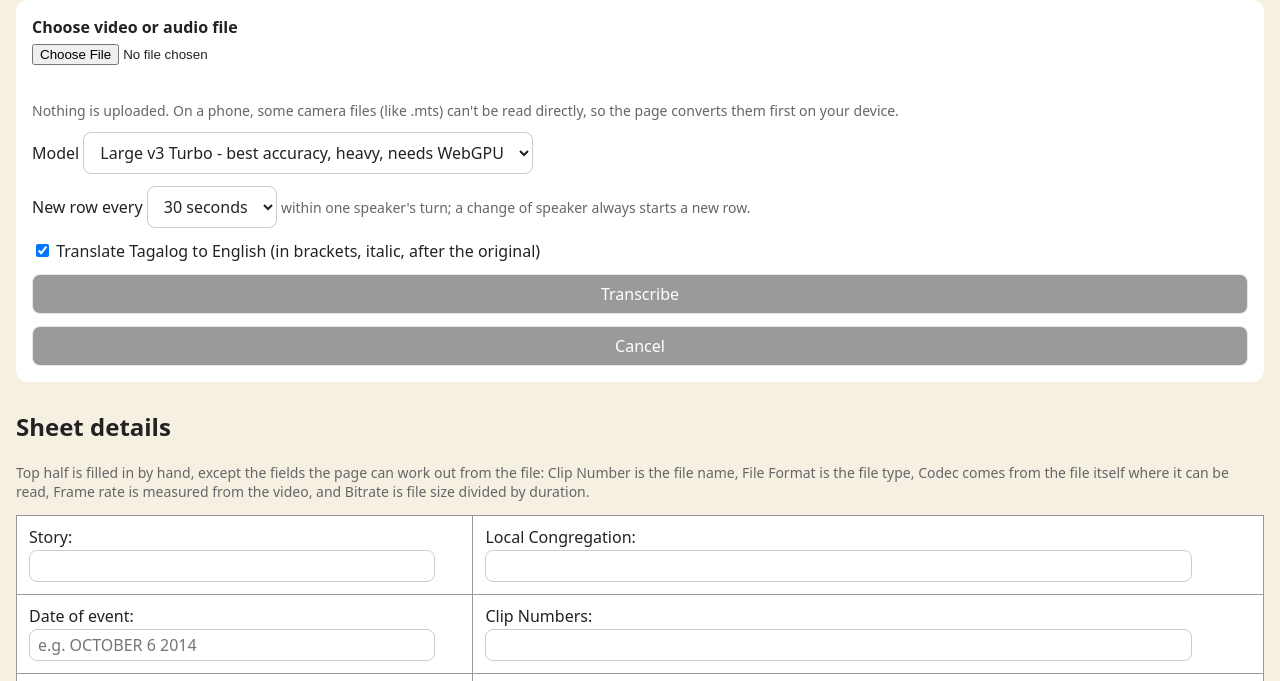
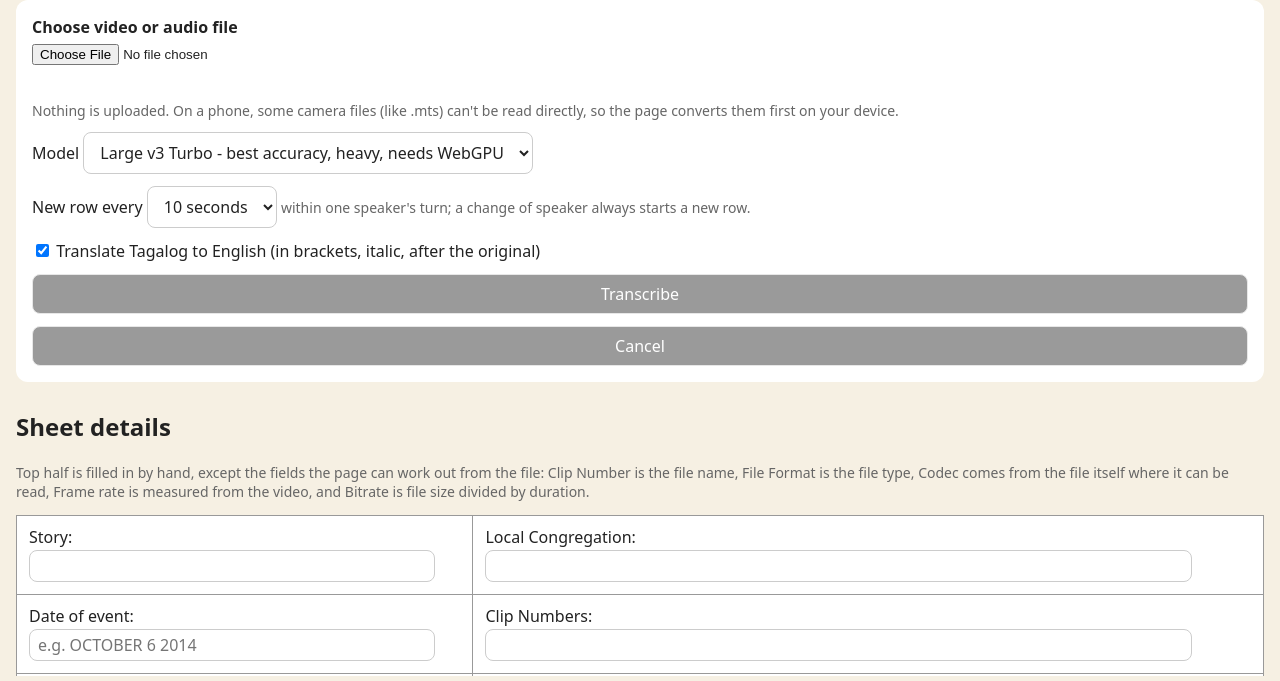
Before and after one commit to bthompson91/video-transcriber, a plain HTML site: page docs/index.html in a window 1280 px wide. Shown: the part 108-789 px from the top of the page. Drawn offline with Linux system fonts and the light colour scheme.

Commit message:
Default row interval to 10s; left side and transcript are independent scrollable frames, sticky video removed

```diff
--- a/docs/index.html
+++ b/docs/index.html
@@ -29,8 +29,8 @@
         </label>
         <label>New row every
           <select id="interval">
-            <option value="10">10 seconds</option>
-            <option value="30" selected>30 seconds</option>
+            <option value="10" selected>10 seconds</option>
+            <option value="30">30 seconds</option>
           </select>
           <span class="muted">within one speaker's turn; a change of speaker always starts a new row.</span>
         </label>
--- a/docs/style.css
+++ b/docs/style.css
@@ -34,11 +34,19 @@ main { max-width: 1400px; margin: 0 auto; padding: 24px 16px 64px; }
 .layout { display: flex; gap: 24px; align-items: stretch; }
 .layout .left { flex: 1 1 420px; min-width: 0; }
 .layout .right { flex: 2 1 520px; min-width: 0; }
-#videoBox { position: sticky; top: 12px; z-index: 5; }
 @media (max-width: 900px) {
   .layout { flex-direction: column; }
   .layout .left, .layout .right { flex: none; width: 100%; }
-  .layout .left { display: contents; }
+}
+/* Wide screen: the page itself does not scroll. The left side and
+   the transcript are each their own scrollable frame, so you can
+   scroll one without losing your place in the other. The video is
+   not pinned; it scrolls with the left frame. */
+@media (min-width: 901px) {
+  body { overflow: hidden; }
+  main { height: 100vh; height: 100dvh; box-sizing: border-box; display: flex; flex-direction: column; overflow: hidden; padding-bottom: 16px; }
+  .layout { flex: 1; min-height: 0; }
+  .layout .left, .layout .right { overflow-y: auto; min-height: 0; }
 }
 h1 { text-align: center; margin-bottom: 4px; }
 h2 { margin-top: 28px; }
```
Also changed, not shown: 1 other file.
